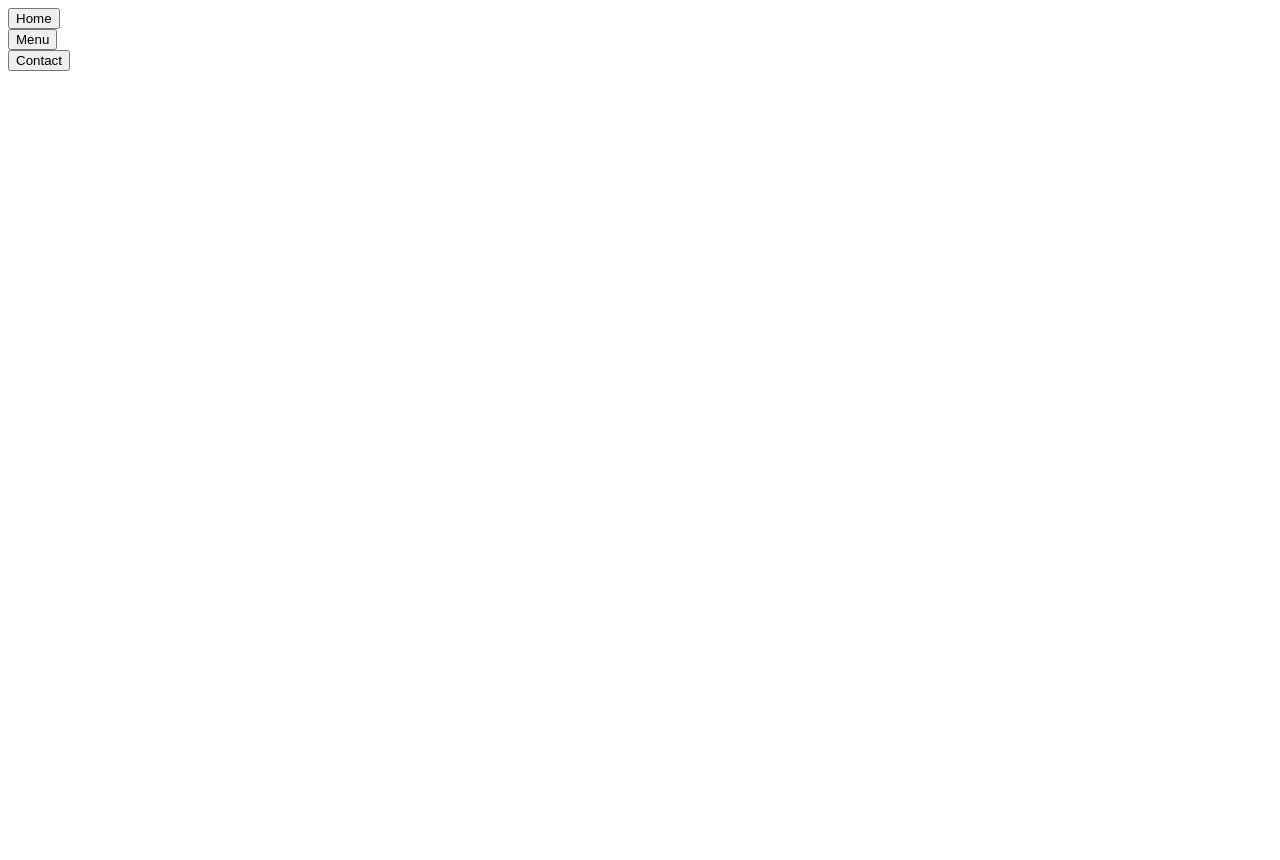
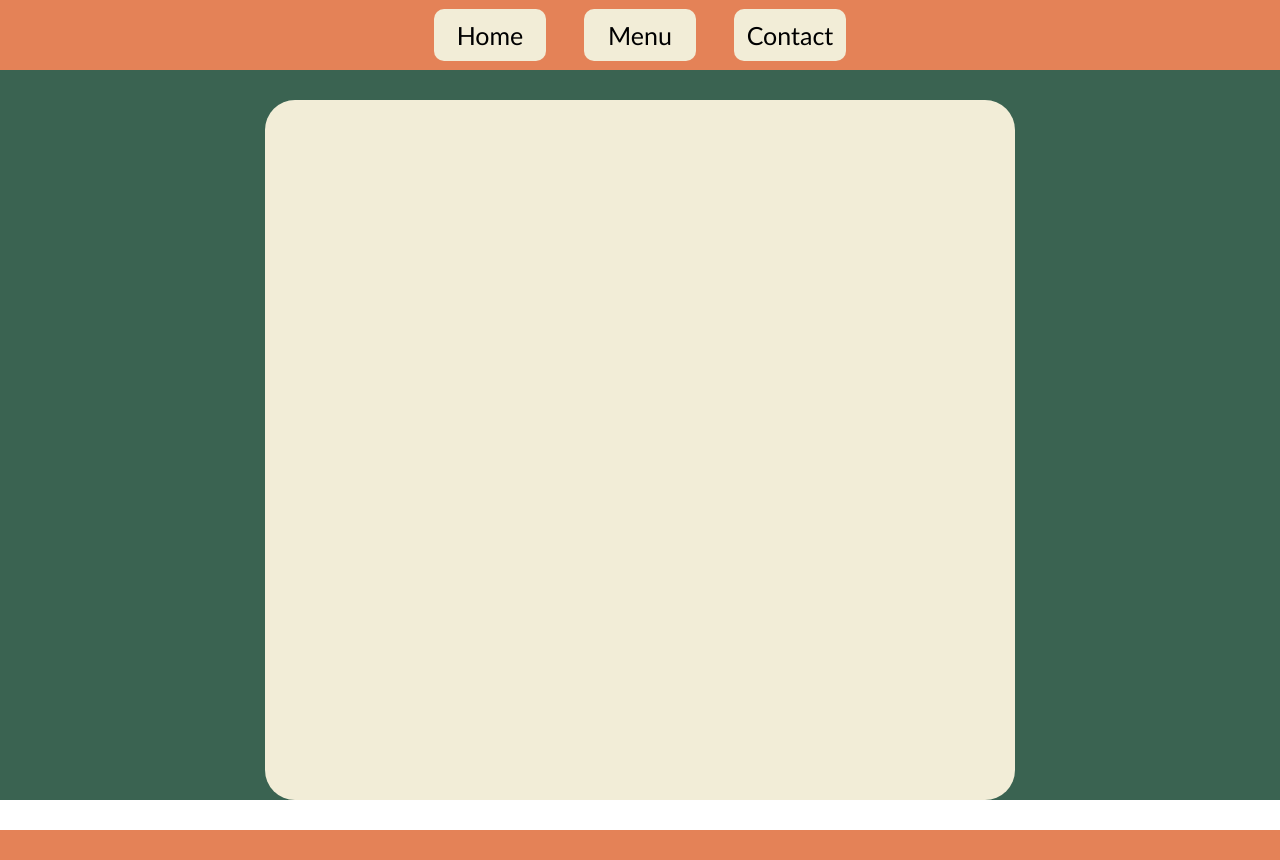
Before and after one commit to jacobcohn/restaurant-page, a plain HTML site: page index.html in a window 1280 px wide. Before the commit the page ends 800 px from the top, so only its background shows below. Drawn offline with Linux system fonts and the light colour scheme.

Commit message:
added css to default settings

```diff
--- a/index.html
+++ b/index.html
@@ -3,6 +3,7 @@
     <head>
         <meta charset='utf-8'>
         <title>Restaurant Page</title>
+        <link rel='stylesheet' href='style.css'>
     </head>
     <body>
         <div id='container'></div>
--- a/main.js
+++ b/main.js
@@ -1 +1 @@
-(()=>{"use strict";const e=document.querySelector("#container");e.id="container";const n=document.createElement("div");n.id="tabs",e.appendChild(n);const t=document.createElement("div");t.id="homeTabDiv",n.appendChild(t);const d=document.createElement("button");d.id="homeTabBtn",d.innerHTML="Home",t.appendChild(d);const c=document.createElement("div");c.id="menuTabDiv",n.appendChild(c);const i=document.createElement("button");i.id="menuTabBtn",i.innerHTML="Menu",c.appendChild(i);const o=document.createElement("div");o.id="contactTabDiv",n.appendChild(o);const a=document.createElement("button");a.id="contactTabBtn",a.innerHTML="Contact",o.appendChild(a);const m=document.createElement("div");m.id="middle",e.appendChild(m);const l=document.createElement("div");l.id="content",m.appendChild(l)})();
+(()=>{"use strict";const e=document.querySelector("#container");e.id="container";const n=document.createElement("div");n.id="tabs",e.appendChild(n);const t=document.createElement("div");t.id="homeTabDiv",n.appendChild(t);const d=document.createElement("button");d.id="homeTabBtn",d.innerHTML="Home",t.appendChild(d);const c=document.createElement("div");c.id="menuTabDiv",n.appendChild(c);const i=document.createElement("button");i.id="menuTabBtn",i.innerHTML="Menu",c.appendChild(i);const o=document.createElement("div");o.id="contactTabDiv",n.appendChild(o);const a=document.createElement("button");a.id="contactTabBtn",a.innerHTML="Contact",o.appendChild(a);const l=document.createElement("div");l.id="content",e.appendChild(l);const m=document.createElement("div");m.id="footer",e.appendChild(m),d.addEventListener("click",(()=>{console.log("hello")})),i.addEventListener("click",(()=>{})),a.addEventListener("click",(()=>{}))})();
--- /dev/null
+++ b/style.css
@@ -0,0 +1,69 @@
+body {
+    margin: 0px;
+    height: 100%;
+    font-family: 'Gill Sans', 'Gill Sans MT', Calibri, 'Trebuchet MS', sans-serif;
+}
+
+#container {
+    background: #3a6351;
+    width: 100%;
+    height: 100vh;
+}
+
+#tabs {
+    background: #e48257;
+    height: 70px;
+    width: 100%;
+    display: grid;
+    grid-template-columns: 1fr repeat(3, 150px) 1fr;
+}
+
+button {  /* might need to change this to a class */
+    background: #f2edd7;
+    width: 75%;
+    height: 75%;
+    margin: auto;
+    border: 0px solid #393232;
+    border-radius: 10px;
+    font-size: 25px;
+    font-family: 'Gill Sans', 'Gill Sans MT', Calibri, 'Trebuchet MS', sans-serif;
+}
+
+button:hover {
+    background: rgba(242,237,215, 0.75);
+}
+
+#homeTabDiv {
+    width: 100%;
+    height: 100%;
+    grid-area: 1 / 2 / 2 / 3;
+    display: flex;
+}
+
+#menuTabDiv {
+    width: 100%;
+    height: 100%;
+    grid-area: 1 / 3 / 2 / 4;
+    display: flex;
+}
+
+#contactTabDiv {
+    width: 100%;
+    height: 100%;
+    grid-area: 1 / 4 / 2 / 5;
+    display: flex;
+}
+
+#content {
+    background: #f2edd7;
+    width: 750px;
+    height: min(700px); /* might be a problem */
+    margin: 30px auto 30px auto;
+    border-radius: 30px;
+}
+
+#footer {
+    background: #e48257;
+    height: 30px;
+    width: 100%;
+}
```
